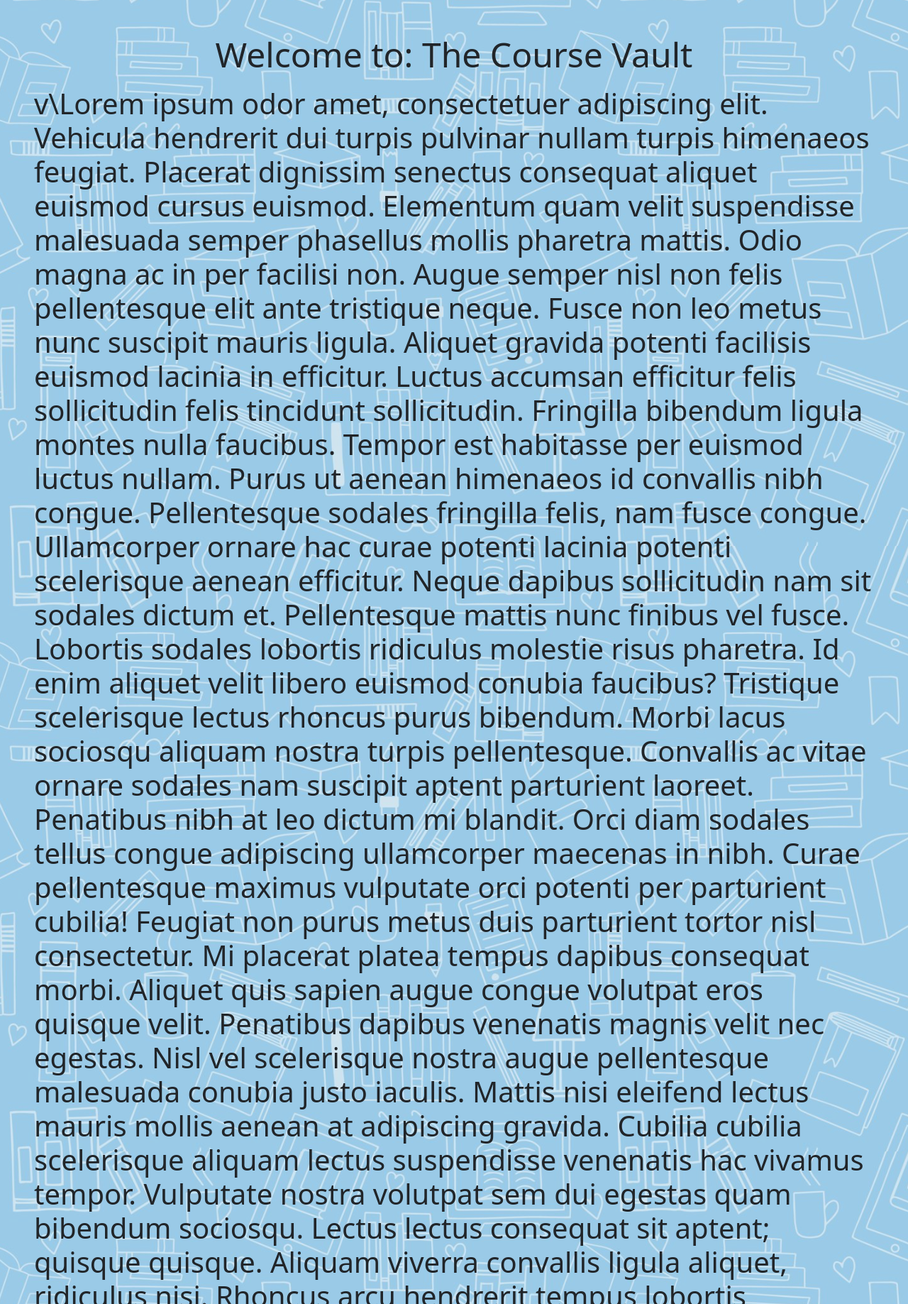
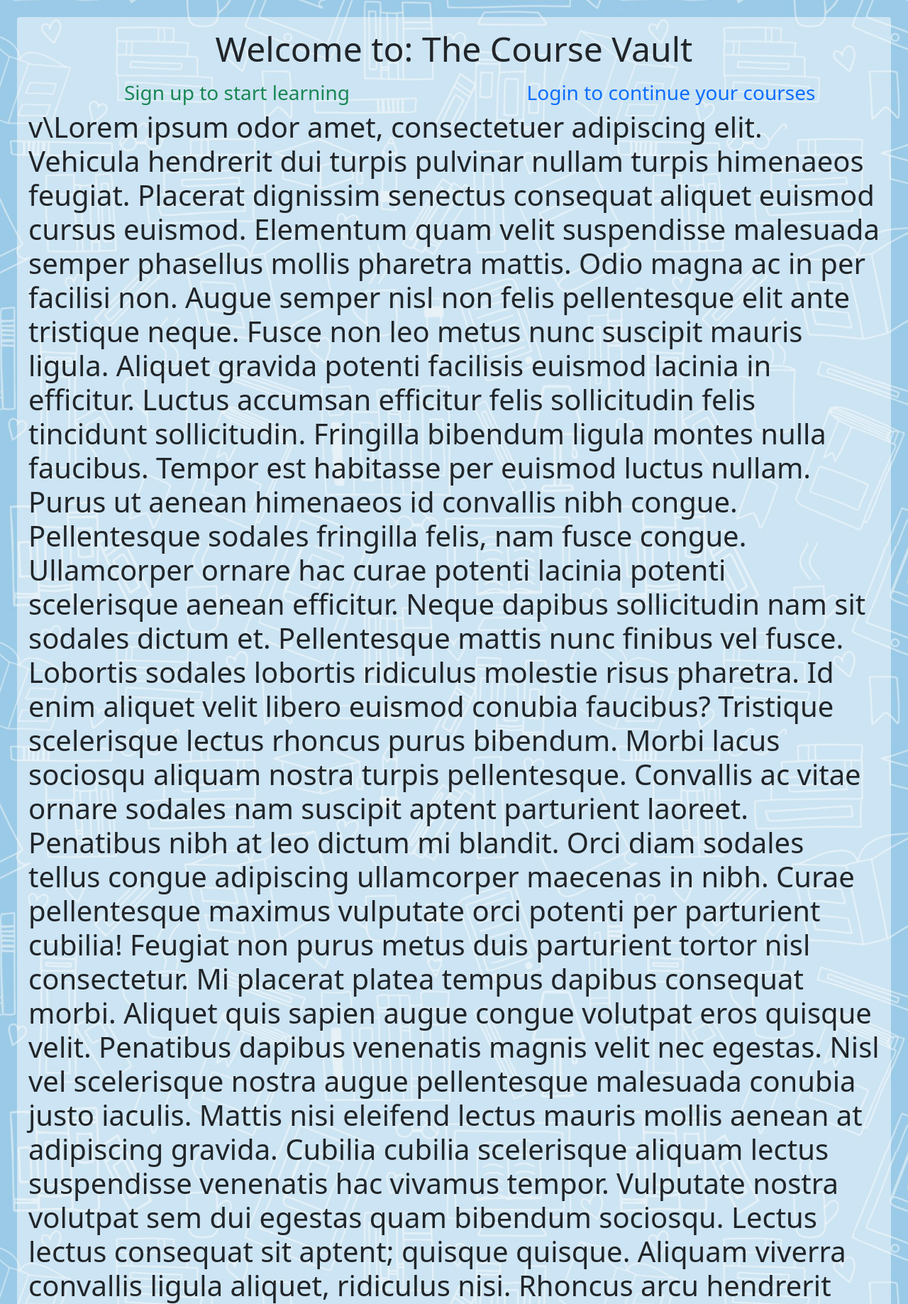
Before and after one commit to pbansal426/CourseVault, a Flask app: page / in a window 1280 px wide. Shown: the part 84-1921 px from the top of the page at 71% size. Run offline with Flask 3, Linux system fonts and the light colour scheme; some libraries are stand-ins or nearby versions.

```diff
--- a/website/templates/cover.html
+++ b/website/templates/cover.html
@@ -6,16 +6,24 @@
     body {
         /* Background pattern from Toptal Subtle Patterns */
         background-image: url("static/images/wallpaper.png");
+
         height: 100%;
         width: 100%;
 
+
      }
+
+
 </style>
-<div class="bgDiv p-5">
+<div class="p-3 m-4 rounded" style="background-color: rgba(255, 255, 255, 0.5);">
 
     <figure class="text-center">
         <h1 class="display-5">Welcome to: <strong>The Course Vault</strong></h1>
         </figure>
+        <div class="row text-center">
+            <div class="col"><h3 class="text-success">Sign up to start learning</h3></div>
+            <div class="col"><h3 class="text-primary">Login to continue your courses</h3></div>
+        </div>
         <h1>
          v\Lorem ipsum odor amet, consectetuer adipiscing elit. Vehicula hendrerit dui turpis pulvinar nullam turpis himenaeos feugiat. Placerat dignissim senectus consequat aliquet euismod cursus euismod. Elementum quam velit suspendisse malesuada semper phasellus mollis pharetra mattis. Odio magna ac in per facilisi non. Augue semper nisl non felis pellentesque elit ante tristique neque. Fusce non leo metus nunc suscipit mauris ligula. Aliquet gravida potenti facilisis euismod lacinia in efficitur. Luctus accumsan efficitur felis sollicitudin felis tincidunt sollicitudin.
 
```
